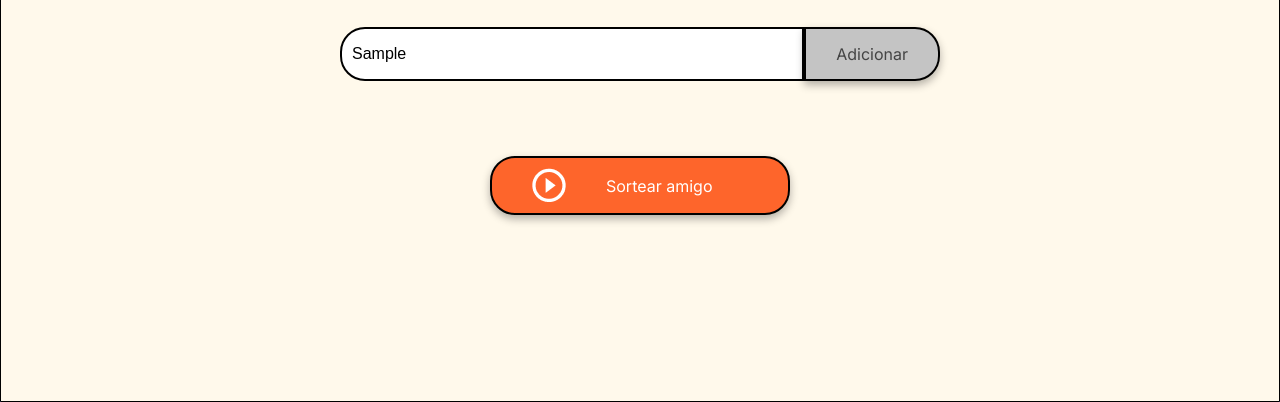
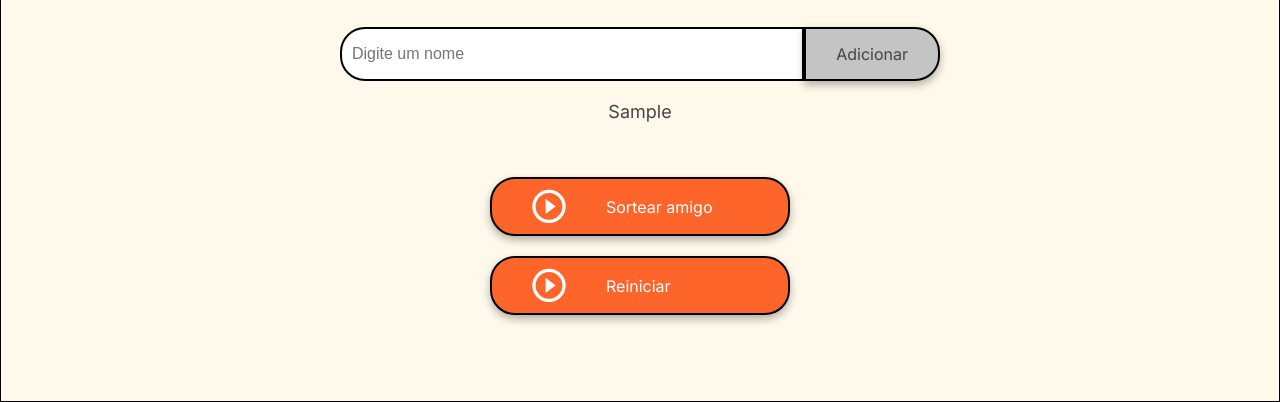
Before and after one commit to beasoaressz/challenge-amigo-secreto, a plain HTML site: page index.html in a window 1280 px wide. Both pictures are taken after typing "Sample" into the empty fields and a click on the button "Adicionar". Shown: the part 398-800 px from the top of the page. Drawn offline with Linux system fonts and the light colour scheme.

Commit message:
amigo secreto

```diff
--- a/app.js
+++ b/app.js
@@ -1 +1,57 @@
 //O principal objetivo deste desafio é fortalecer suas habilidades em lógica de programação. Aqui você deverá desenvolver a lógica para resolver o problema.
+let amigos = [];
+
+function adicionarAmigo(){
+    let amigo = document.getElementById('amigo');
+    if (amigo.value == ''){
+        alert('Por favor, insira um nome.');
+    }
+    amigos.push(amigo.value);
+
+    atualizarListaAmigos();
+    amigo.value = '';
+
+    console.log(amigos);
+}
+
+function atualizarListaAmigos() {
+    let lista = document.getElementById('listaAmigos');
+    lista.innerHTML = '';
+
+    amigos.forEach(function(nome) {
+        let item = document.createElement('li'); // Cria um novo elemento de lista
+        item.textContent = nome; // Define o texto do item como o nome do amigo
+        lista.appendChild(item); // Adiciona o item à lista no HTML
+    });
+
+}
+
+
+function sortearAmigo() {
+    if (amigos.length === 0) {
+        alert('Adicione pelo menos um amigo antes de sortear.');
+        return; // Encerra a função se o array estiver vazio
+    }
+
+    // Geração de um índice aleatório baseado no tamanho do array
+    let indiceAleatorio = Math.floor(Math.random() * amigos.length);
+
+    // Obtém o nome sorteado usando o índice aleatório
+    let amigoSorteado = amigos[indiceAleatorio];
+
+    let resultado = document.getElementById('resultado');
+    resultado.innerHTML = `O amigo secreto sorteado é: <strong>${amigoSorteado}</strong>`;
+
+    document.getElementById('reiniciar').removeAttribute('disabled');
+}
+
+function reiniciar() {
+    amigos = [];
+
+    atualizarListaAmigos();
+
+    let resultado = document.getElementById('resultado');
+    resultado.innerHTML = '';
+
+    document.getElementById('reiniciar').setAttribute('disabled', true);
+}
--- a/index.html
+++ b/index.html
@@ -32,6 +32,10 @@
                     <img src="assets/play_circle_outline.png" alt="Ícone para sortear">
                     Sortear amigo
                 </button>
+                <button class="button-draw" onclick="reiniciar()" id="reiniciar" aria-label="Reiniciar o jogo" disabled>
+                    <img src="assets/play_circle_outline.png" alt="Ícone para sortear e reiniciar">
+                    Reiniciar
+                </button>
             </div>
         </section>
     </main>
--- a/style.css
+++ b/style.css
@@ -145,6 +145,7 @@ ul {
 /* Botão de sortear título */
 .button-draw {
     display: flex;
+    margin-bottom: 20px;
     align-items: center;
     width: 100%;
     padding: 10px 40px;
```
